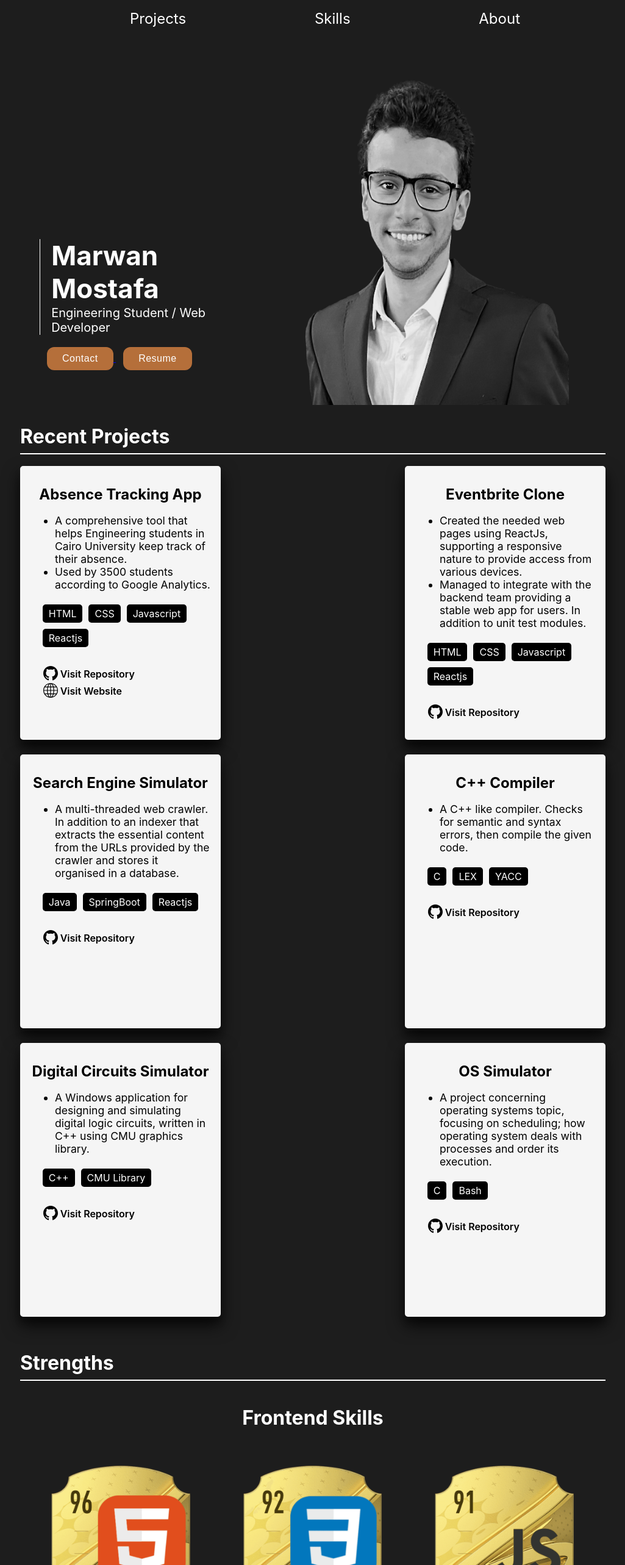
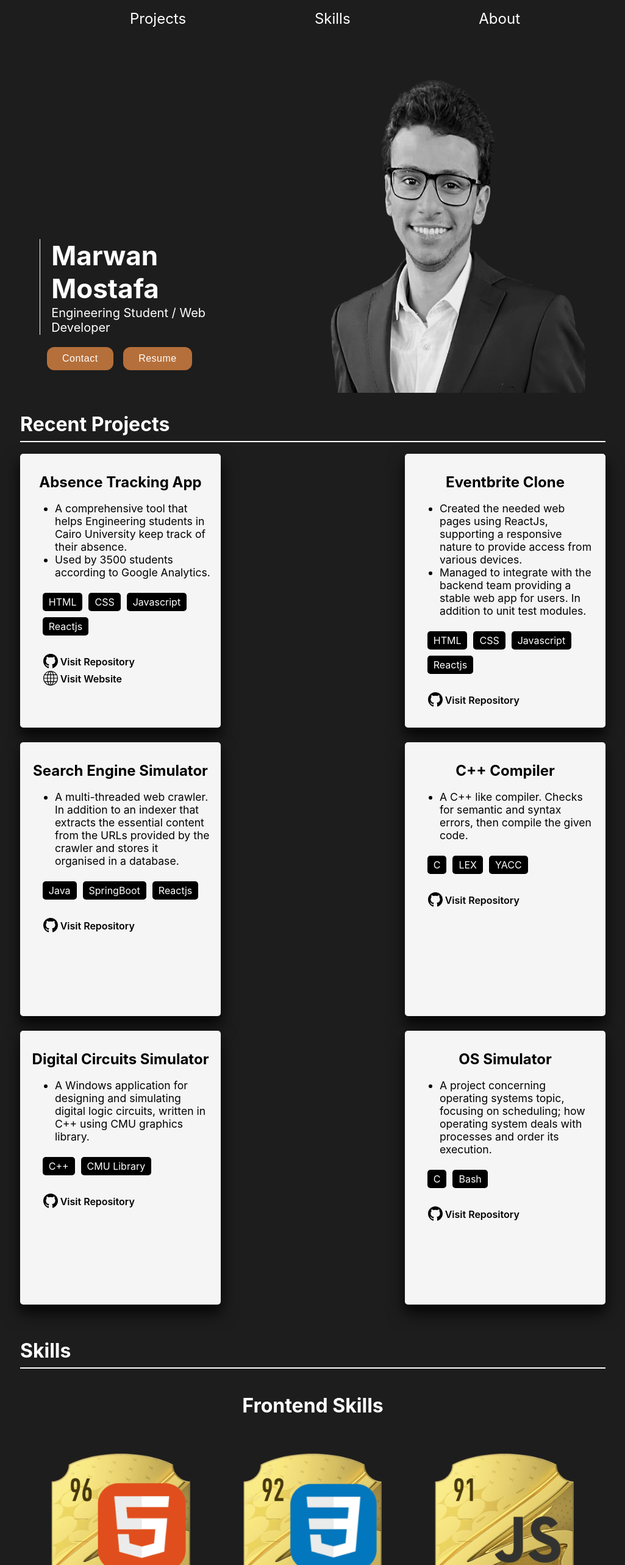
Before and after one commit to Marwan-9/portfolio-website, a React (Create React App) app: page / in a window 1280 px wide. Shown: the top 2566 px of the page at 61% size, without its empty margins (127-1152 px from the left). Built offline with nearby package versions, Linux system fonts and the light colour scheme.

Commit message:
Fix some error

```diff
--- a/src/App.css
+++ b/src/App.css
@@ -1,5 +1,6 @@
 html {
   scroll-behavior: smooth;
+  overflow-x: hidden;
 }
 .App {
   background-color: #1d1d1d;
--- a/src/Components/BasicInfo/BasicInfo.jsx
+++ b/src/Components/BasicInfo/BasicInfo.jsx
@@ -8,7 +8,7 @@ const BasicInfo = () => {
             <p className="basic-info__job">Engineering Student / Web Developer</p>
             </div>
             <a href="#contact"><Button style={{marginLeft: "12px"}}>Contact</Button></a>
-            <a href="./MarwanMostafa_Resume.pdf" target="_blank"> <Button style={{marginLeft: "12px"}}>Resume</Button></a>
+            <a href="./MarwanMostafa_Resume.pdf" target="_blank" className="basic-info__body__resume"> <Button style={{marginLeft: "12px"}}>Resume</Button></a>
 
 
         </div>
--- a/src/Components/BasicInfo/basic-info.css
+++ b/src/Components/BasicInfo/basic-info.css
@@ -16,6 +16,9 @@
   font-size: 1.25rem;
   margin-top: 0.5%;
 }
+.basic-info__body__resume{
+  text-decoration: none;
+}
 
 @media only screen and (max-width: 1260px) {
   .basic-info__body {
--- a/src/Components/ProjectCard/project-card.css
+++ b/src/Components/ProjectCard/project-card.css
@@ -44,3 +44,9 @@
   font-weight: 600;
   cursor: pointer;
 }
+
+.project-card__links__repo:hover,.project-card__links__site:hover{
+  color: black;
+  cursor: pointer;
+  text-shadow: 0 0 0.03rem black;
+}
--- a/src/Components/Sections/MainSection/MainSection.jsx
+++ b/src/Components/Sections/MainSection/MainSection.jsx
@@ -4,7 +4,7 @@ const MainSection = () => {
     return(
         <div className="main-section">
             <BasicInfo/>
-            <img src="./pp.png" alt="profile picture" className="main-section__picture"/>
+            <img src="./pp2.png" alt="profile picture" className="main-section__picture"/>
         </div>
     )
 }
--- a/src/Components/Sections/MainSection/main-section.css
+++ b/src/Components/Sections/MainSection/main-section.css
@@ -9,7 +9,7 @@
 }
 
 .main-section__picture {
-  width: 55%;
+  width: 47%;
 }
 
 @media only screen and (max-width: 1260px) {
@@ -22,7 +22,6 @@
 @media only screen and (max-width: 768px) {
   .main-section__picture {
     width: 140%;
-
   }
 
 }
--- a/src/Components/Sections/Skills/SkillsSec.jsx
+++ b/src/Components/Sections/Skills/SkillsSec.jsx
@@ -2,7 +2,7 @@ import "./skills-sec.css";
 import Section from "../../Layout/Section/Section";
 const SkillsSec = () => {
   return (
-    <Section title="Strengths" id="skills">
+    <Section title="Skills" id="skills">
       <div className="skills-sec__sub-section">
         <h1 className="skills-sec__sub-section__title">Frontend Skills</h1>
         <div className="skills-sec__skills">
@@ -67,7 +67,8 @@ const SkillsSec = () => {
             className="skills-sec__skills__images"
           />
         </div>
-      </div>{" "}
+      </div>
+      <p> TEC: Technical Knowlage | EXP: Experience | COD: Coding Skills | DEB: Debugging Skill | DOC: Documentaion Skills | TST: Testing Skills</p>
     </Section>
   );
 };
```
Also changed, not shown: public/pp2.png (added).
